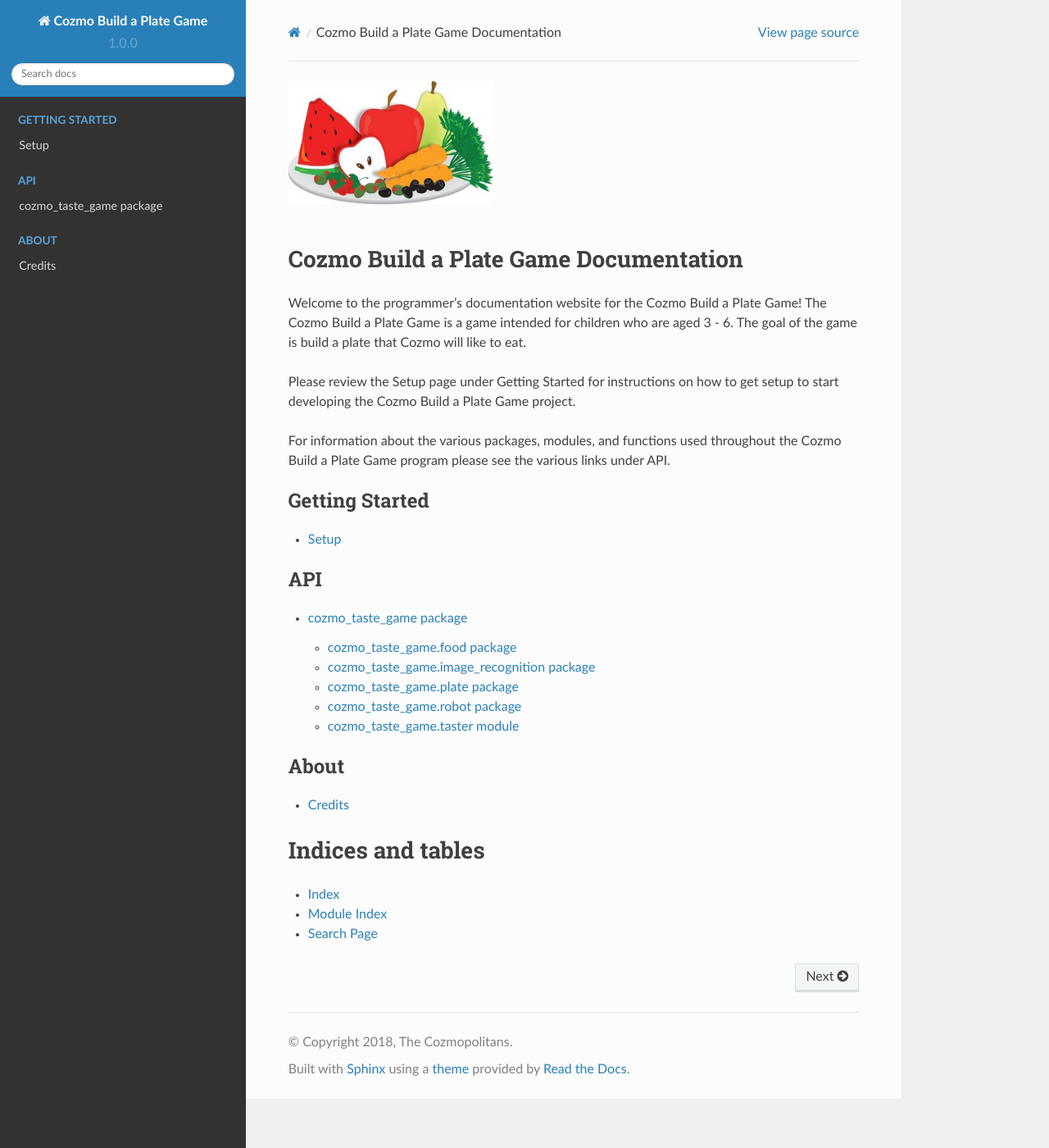
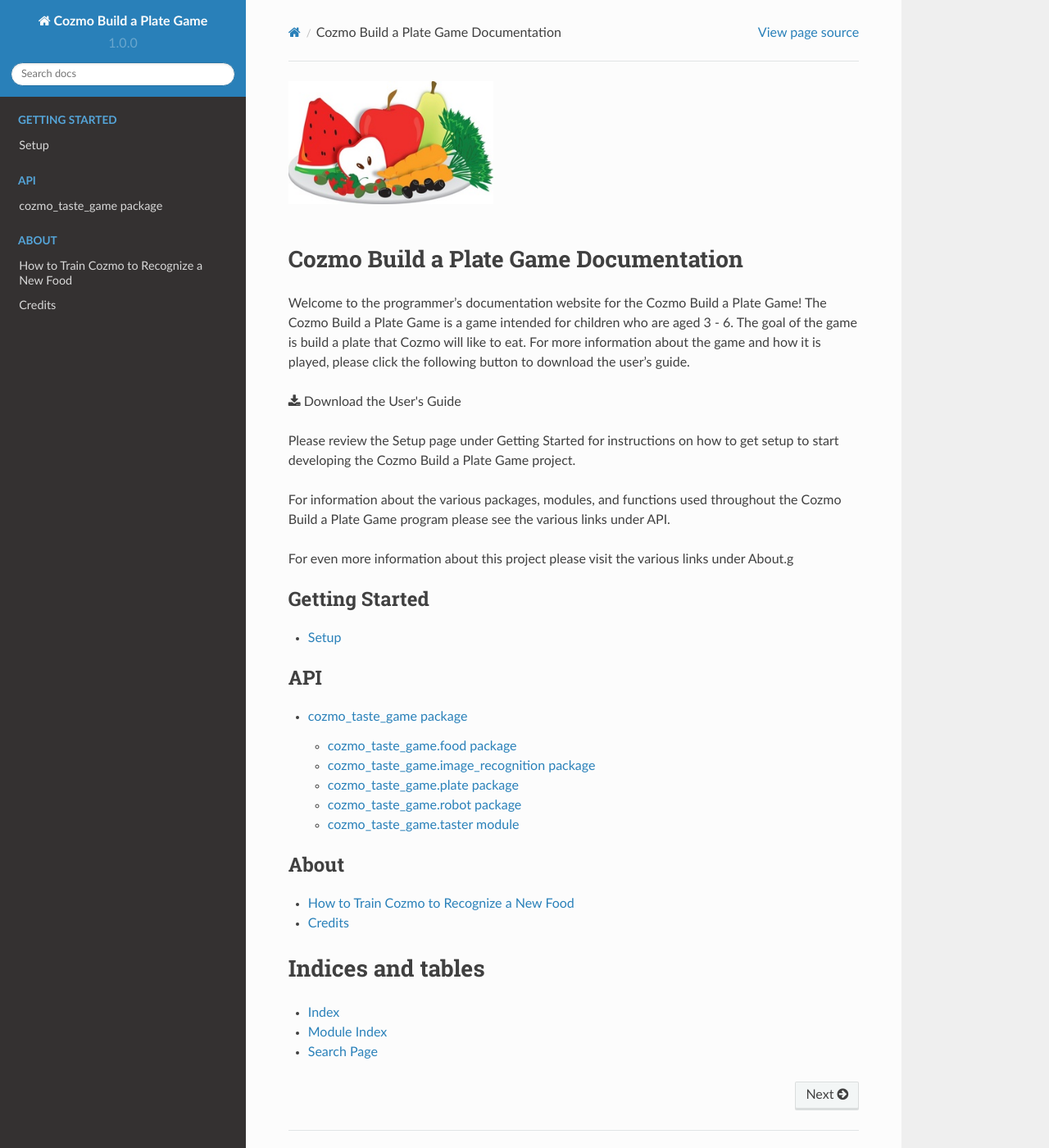
Before and after one commit to thejamiewyatt/CookingWithCozmo, a Sphinx documentation site: the page built from docs/index.rst, in a window 1280 px wide and 1400 px high. Shown: the whole window at 82% size. Built offline with Sphinx 7.4.7 and the Read the Docs theme 2.0.0, drawn with Linux system fonts in a browser that asks for light colours.

Commit message:
Add user documentation to programmers manual

```diff
--- /dev/null
+++ b/docs/how_to_train.rst
@@ -0,0 +1,2 @@
+How to Train Cozmo to Recognize a New Food
+==========================================
--- a/docs/index.rst
+++ b/docs/index.rst
@@ -19,13 +19,18 @@ Cozmo Build a Plate Game Documentation
 
 Welcome to the programmer's documentation website for the Cozmo Build a Plate Game!
 The Cozmo Build a Plate Game is a game intended for children who are aged 3 - 6. The goal
-of the game is build a plate that Cozmo will like to eat.
+of the game is build a plate that Cozmo will like to eat. For more information about the game
+and how it is played, please click the following button to download the user's guide.
+
+:download:`Download the User's Guide <_static/UserGuide.pdf>`
 
 Please review the Setup page under Getting Started for instructions on how to get
 setup to start developing the Cozmo Build a Plate Game project.
 
 For information about the various packages, modules, and functions used throughout the Cozmo
 Build a Plate Game program please see the various links under API.
+
+For even more information about this project please visit the various links under About.g
 
 .. toctree::
    :caption: Getting Started
@@ -41,6 +46,7 @@ Build a Plate Game program please see the various links under API.
 .. toctree::
    :caption: About
 
+   how_to_train
    credits
 
 Indices and tables
--- a/docs/setup.rst
+++ b/docs/setup.rst
@@ -40,7 +40,7 @@ Setup
 
    python3.6 main.py
 
-8. Or run the program with the -g flag to run it without Cozmo.
+8. Or use the -g flag to run a simulation of the program without Cozmo.
 
 .. code-block:: bash
 
```
Also changed, not shown: 1 other file.
